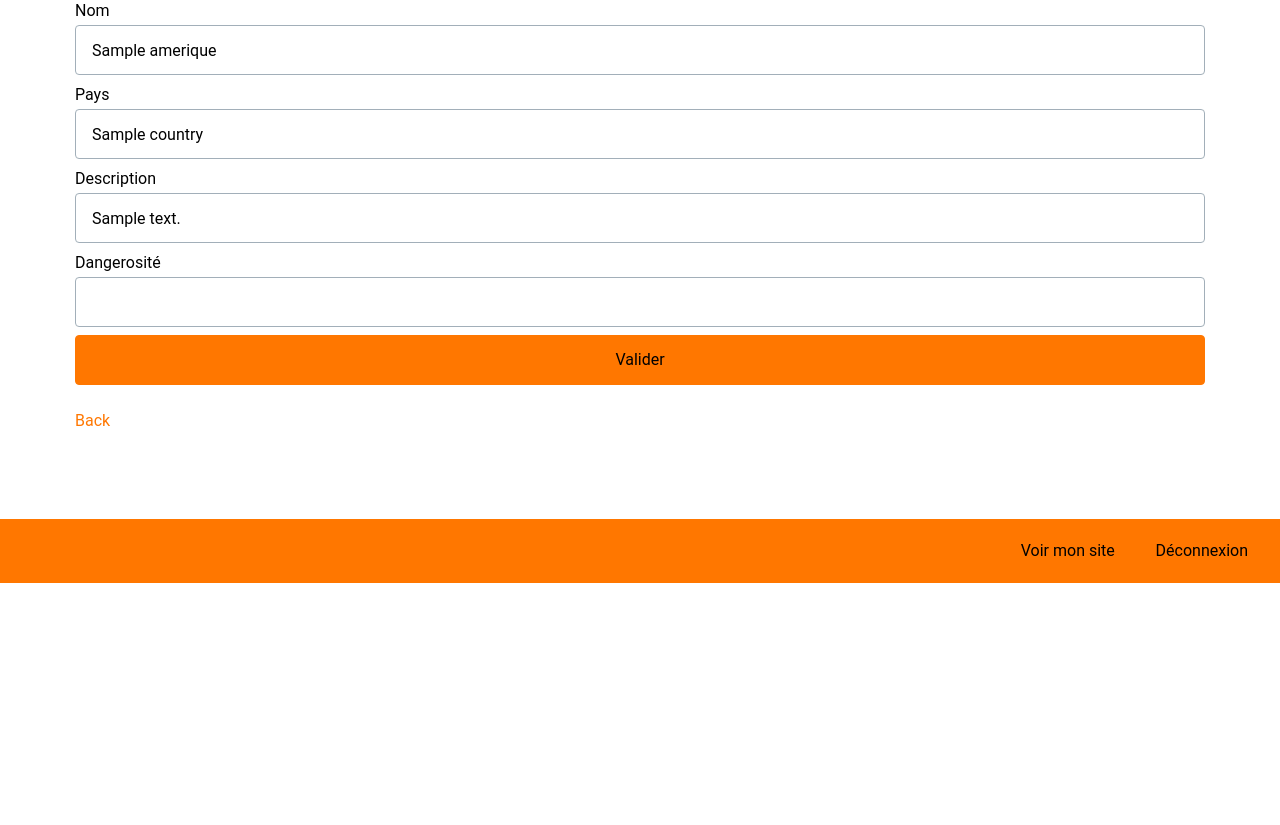
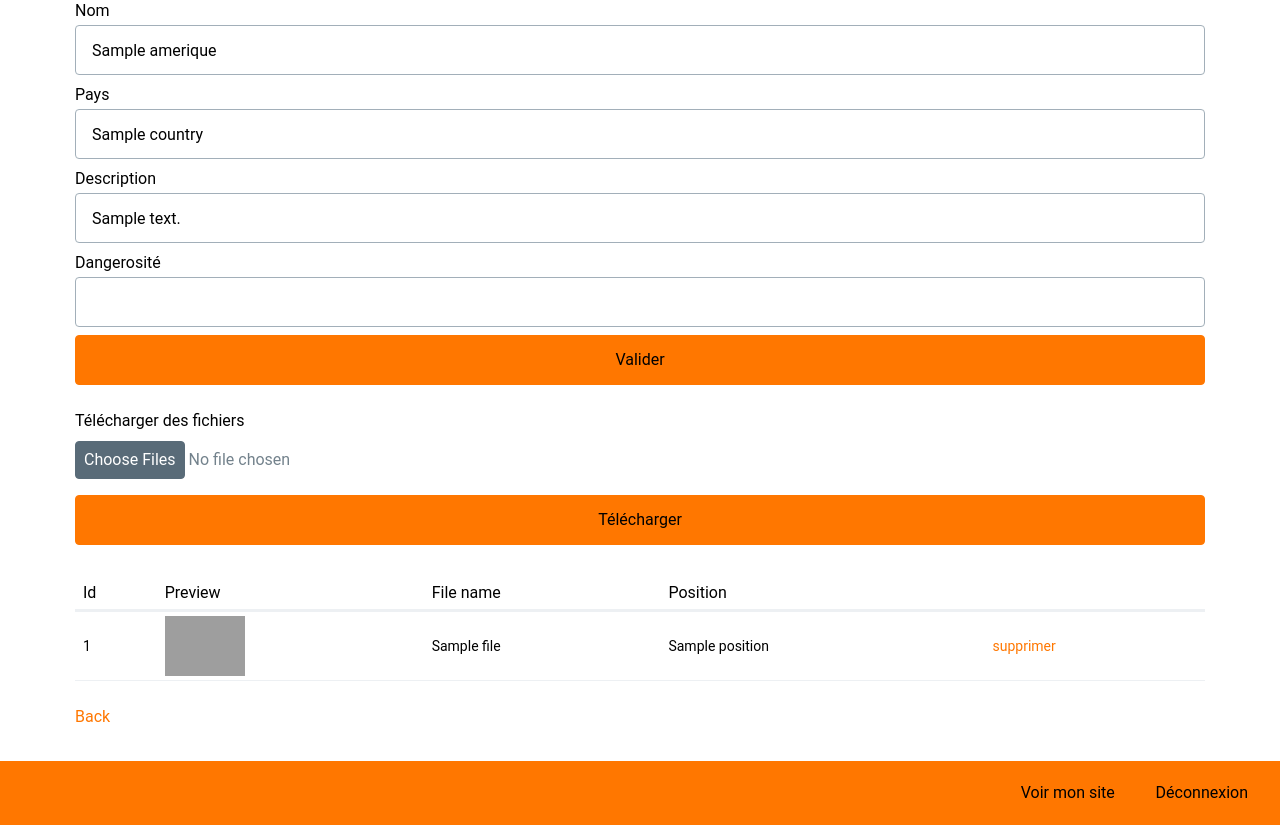
Before and after one commit to valphi41/osez-voyager, a PHP site: template src/View/Admin/Amerique/edit.html.twig in a window 1280 px wide. Shown: the part 217-1042 px from the top of the page. Before the commit the page ends 800 px from the top, so only its background shows below. Run offline with PHP 8.4, Linux system fonts and the light colour scheme; the template is opened without the code that fills it: most values are stand-ins (such as "Sample title", 1, 10 or a date in 2020); some libraries are stand-ins or nearby versions; grey boxes are pictures that could not be loaded.

Commit message:
ajout de l'upload pour l'amerique

```diff
--- a/src/View/Admin/Amerique/edit.html.twig
+++ b/src/View/Admin/Amerique/edit.html.twig
@@ -12,7 +12,42 @@
         </ul>
         {% endif %}
     {% include 'Admin/Amerique/_form.html.twig' %}
-
-    <a href="index">Back</a>
-
+<form action="/amerique/add-file" enctype="multipart/form-data" method="post" class="upload-form">
+		<input type="hidden" name="amerique_id" value="{{ amerique.id }}">
+		<label for="files">Télécharger des fichiers
+			<input type="file" name="files[]" id="files" multiple accept="image/jpeg, image/jpg, image/png, image/webp">
+		</label>
+		<input type="submit" value="Télécharger">
+	</form>
+	<table class="file-table">
+		<thead>
+			<tr>
+				<th>Id</th>
+				<th>Preview</th>
+				<th>File name</th>
+				<th>Position</th>
+				<th></th>
+			</tr>
+		</thead>
+		<tbody>
+			{% for file in files %}
+				<tr>
+					<td class="file-cell">{{ file.id }}</td>
+					<td class="file-cell">
+						<img src="/uploads/{{ file.name }}" alt="" style="max-width: 80px">
+					</td>
+					<td class="file-cell">
+						{{ file.name }}
+					</td>
+					<td class="file-cell">
+						{{ file.position }}
+					</td>
+					<td class="file-cell">
+						<a href="delete-file?id={{ file.id }}" class="danger">supprimer</a>
+					</td>
+				</tr>
+			{% endfor %}
+		</tbody>
+	</table>
+	<a href="index">Back</a>
 {% endblock %}
--- a/src/routes.php
+++ b/src/routes.php
@@ -33,6 +33,8 @@ return [
     'logout' => ['AdminController', 'logout'],
     'survivant/add-file' => ['AdminSurvivantController', 'addFiles',],
     'survivant/delete-file' => ['AdminSurvivantController', 'deleteFile', ['id']],
+    'amerique/add-file' => ['AdminAmeriqueController', 'addFiles',],
+    'amerique/delete-file' => ['AdminAmeriqueController', 'deleteFile', ['id']],
     'items' => ['ItemController', 'index',],
     'items/edit' => ['ItemController', 'edit', ['id']],
     'items/show' => ['ItemController', 'show', ['id']],
```
Also changed, not shown: src/Controller/AdminAmeriqueController.php (+31 -2 lines), src/Model/AmeriqueManager.php (+12 -1 lines), src/Model/FileManager.php (+44 -0 lines), public/uploads/AlexandreP.jpg (deleted).
